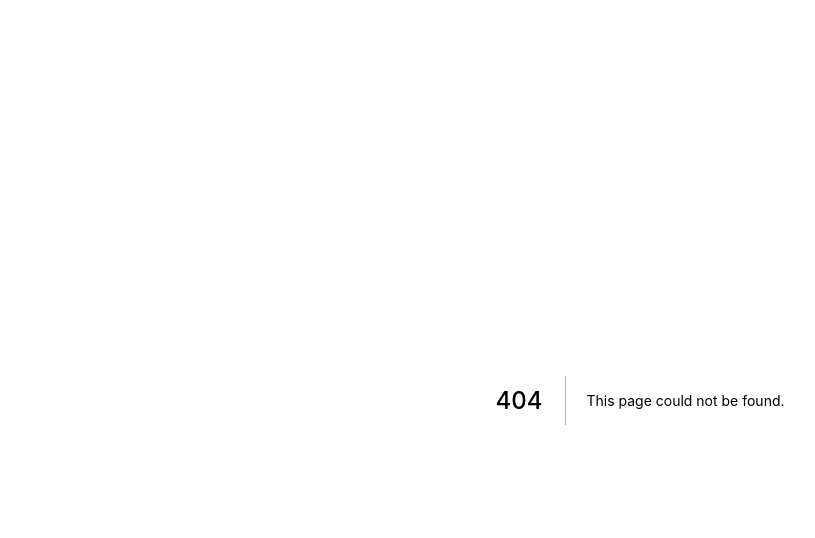
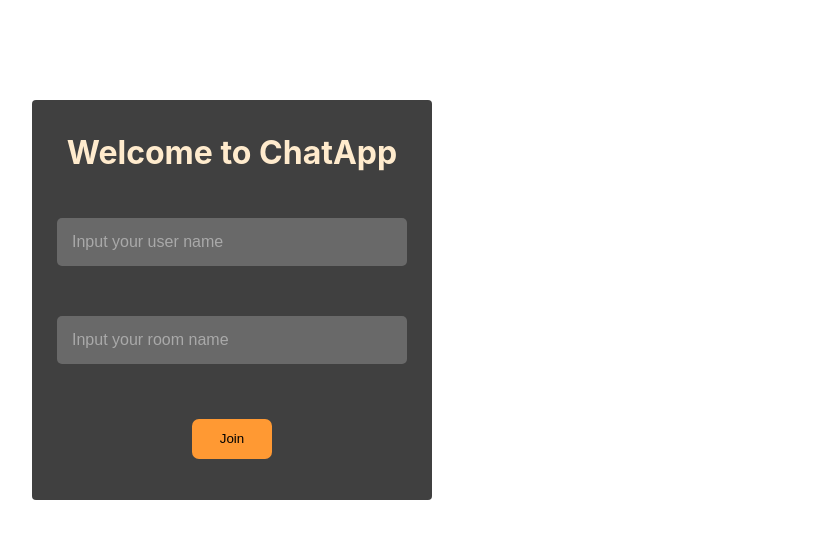
Before and after one commit to p-maheshwari-03/chat-app, a Next.js app: page /joinpage in a window 1280 px wide. Before the commit this address had no page. Shown: the top 538 px of the page, without its empty margins (0-815 px from the left). Built offline with nearby package versions, Linux system fonts and the light colour scheme.

Commit message:
Created Joining Page

```diff
--- /dev/null
+++ b/pages/joinpage/index.tsx
@@ -0,0 +1,27 @@
+import React, { FC, useState } from "react";
+import { Socket } from "socket.io";
+import styles from "../../styles/joinPage.module.css";
+import { joinHandler } from "../../controllers/joinPage";
+
+const JoinPage : FC = () => {
+    const [username, setUsername] = useState("");
+    const [roomName, setRoomName] = useState("");
+
+    const handleJoin = (event:any) => {
+        const userData = {id:username, username, roomName}
+        event.preventDefault();
+        joinHandler(userData);
+
+    }
+
+    return <div className={styles.joinContainer}>
+        <h1 className={styles.welcomeText}>Welcome to ChatApp</h1>
+        <div className={styles.inputContainer}>
+            <input className={styles.inputBox} value={username} name="username" placeholder="Input your user name" onChange={(e)=> setUsername(e.target.value)}/>
+            <input className={styles.inputBox} value={roomName}  name="roomname" placeholder="Input your room name" onChange={(e)=> setRoomName(e.target.value)}/>
+        </div>
+        <button className={styles.joinButton} onClick={handleJoin}>Join</button>
+    </div>
+}
+
+export default JoinPage;
--- /dev/null
+++ b/styles/joinPage.module.css
@@ -0,0 +1,47 @@
+.joinContainer{
+    width:400px;
+    height:400px;
+    position: absolute;
+    margin: 100px auto;
+    align-items: center;
+    justify-content: center;
+    display: flex;
+    flex-direction: column;
+    background-color: #404040;
+    border-radius: 4px;
+}
+.welcomeText{
+    text-align: center;
+    color: blanchedalmond;
+}
+.inputContainer{
+    display: flex;
+    flex-direction: column;
+}
+.inputBox{
+    width:350px;
+    height: 48px;
+    background-color:#696969;
+    margin:25px 0;
+    padding: 0 15px;
+    border-radius: 5px;
+    border: none;
+    color: white;
+    font-size: 16px;
+    outline: none;
+}
+.inputBox::placeholder{
+    color: #A9A9A9;
+    font-size: 16px;
+}
+.joinButton{
+    margin:30px auto;
+    padding: 0 15px;
+    height:40px;
+    width:80px;
+    background-color: #ff9933;
+    outline: none;
+    border: none;
+    border-radius: 7px;
+    cursor: pointer;
+}
```
